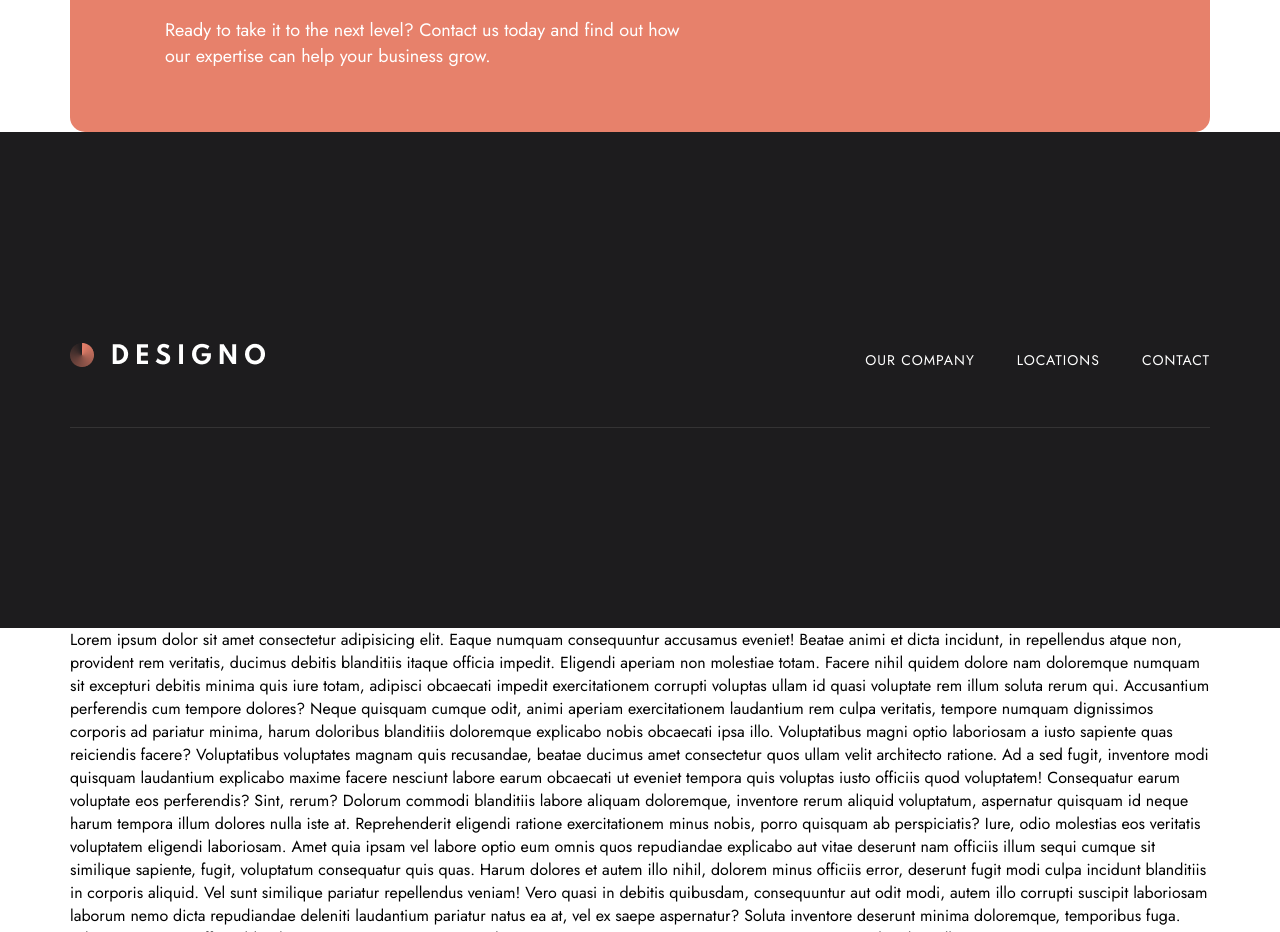
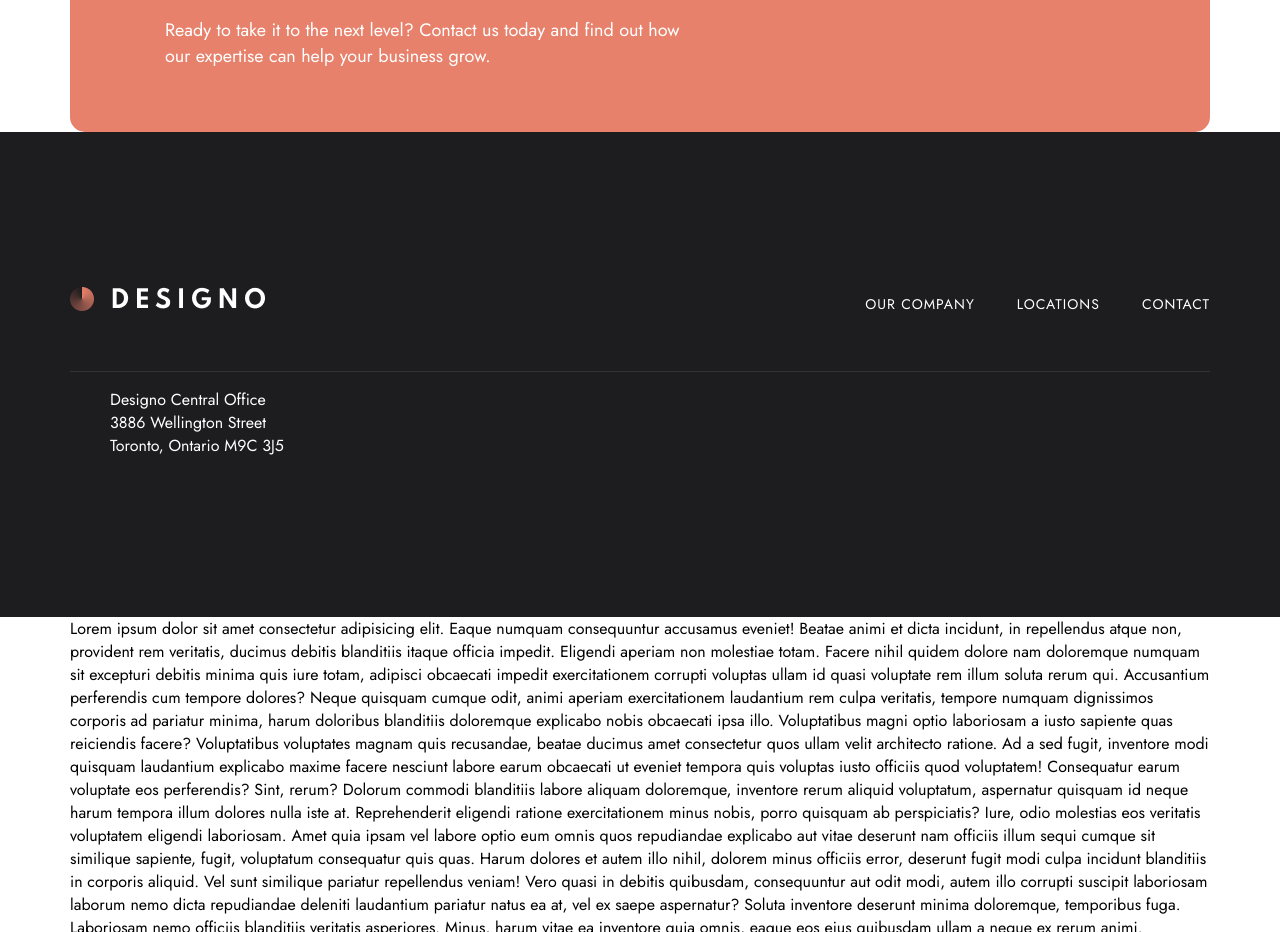
Before and after one commit to azizshukurov/designo-multi-page, a plain HTML site: page index.html in a window 1280 px wide. Shown: the part 2460-3392 px from the top of the page. Drawn offline with Linux system fonts and the light colour scheme.

Commit message:
footer section start work

```diff
--- a/index.html
+++ b/index.html
@@ -127,7 +127,19 @@
                     </nav>
                 </div>
                 <div class="footer__bottom">
+                    <div class="footer__addres">
+                        <ul>
+                            <li><a href="#">Designo Central Office</a></li>
+                            <li><a href="#">3886 Wellington Street</a></li>
+                            <li><a href="#">Toronto, Ontario M9C 3J5</a></li>
+                        </ul>
+                    </div>
+                    <div class="footer__contact">
 
+                    </div>
+                    <div class="footer__social">
+
+                    </div>
                 </div>
             </section>
         </footer>
--- a/scss/_footer.scss
+++ b/scss/_footer.scss
@@ -1,7 +1,8 @@
 footer{
     background: $footer-bg;
+    color: $white;
     section{
-            padding: 200px 0;
+            padding: 144px 0;
         .footer__top{
             display: flex;
             justify-content: space-between;
```
Also changed, not shown: css/style.css, 1 other file.
